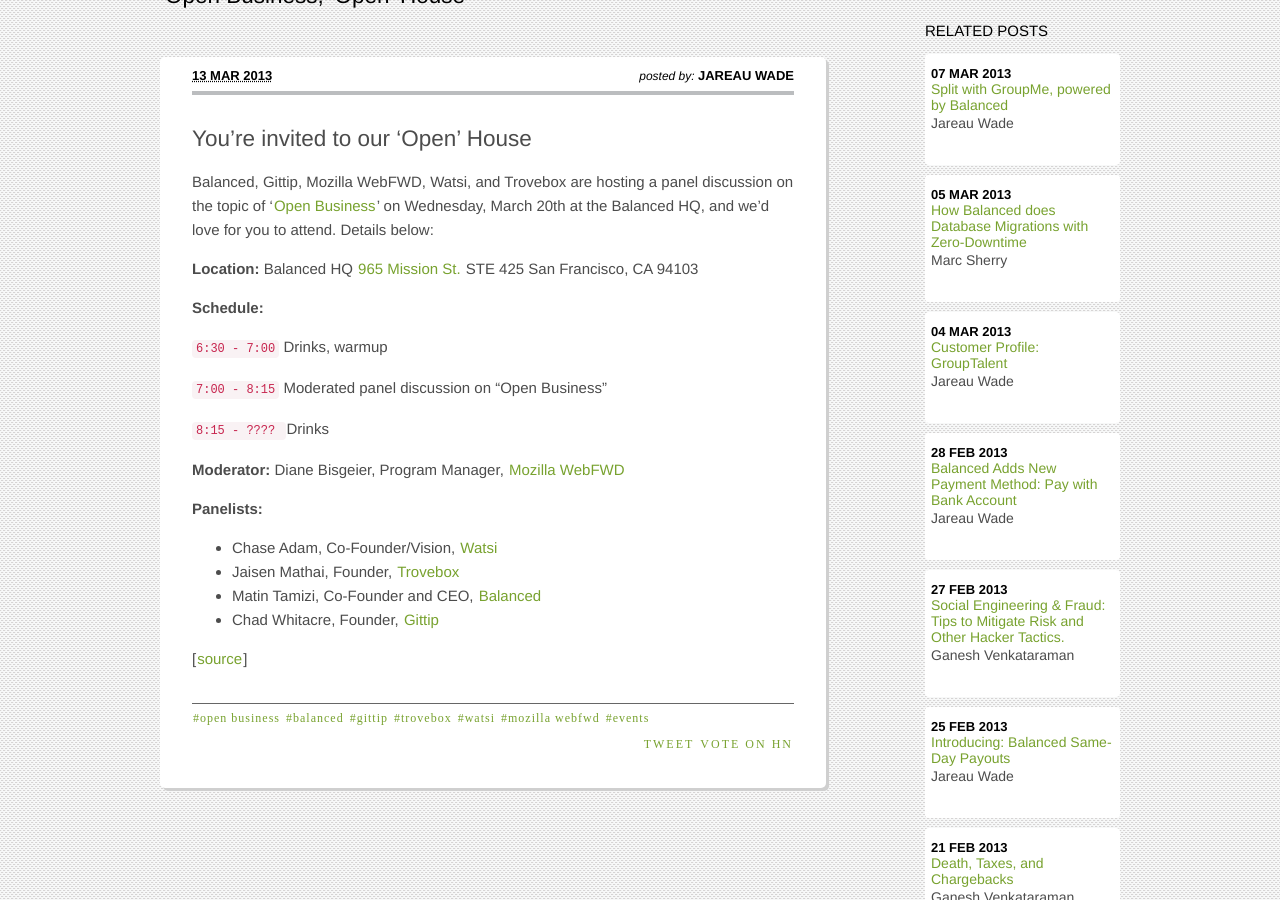
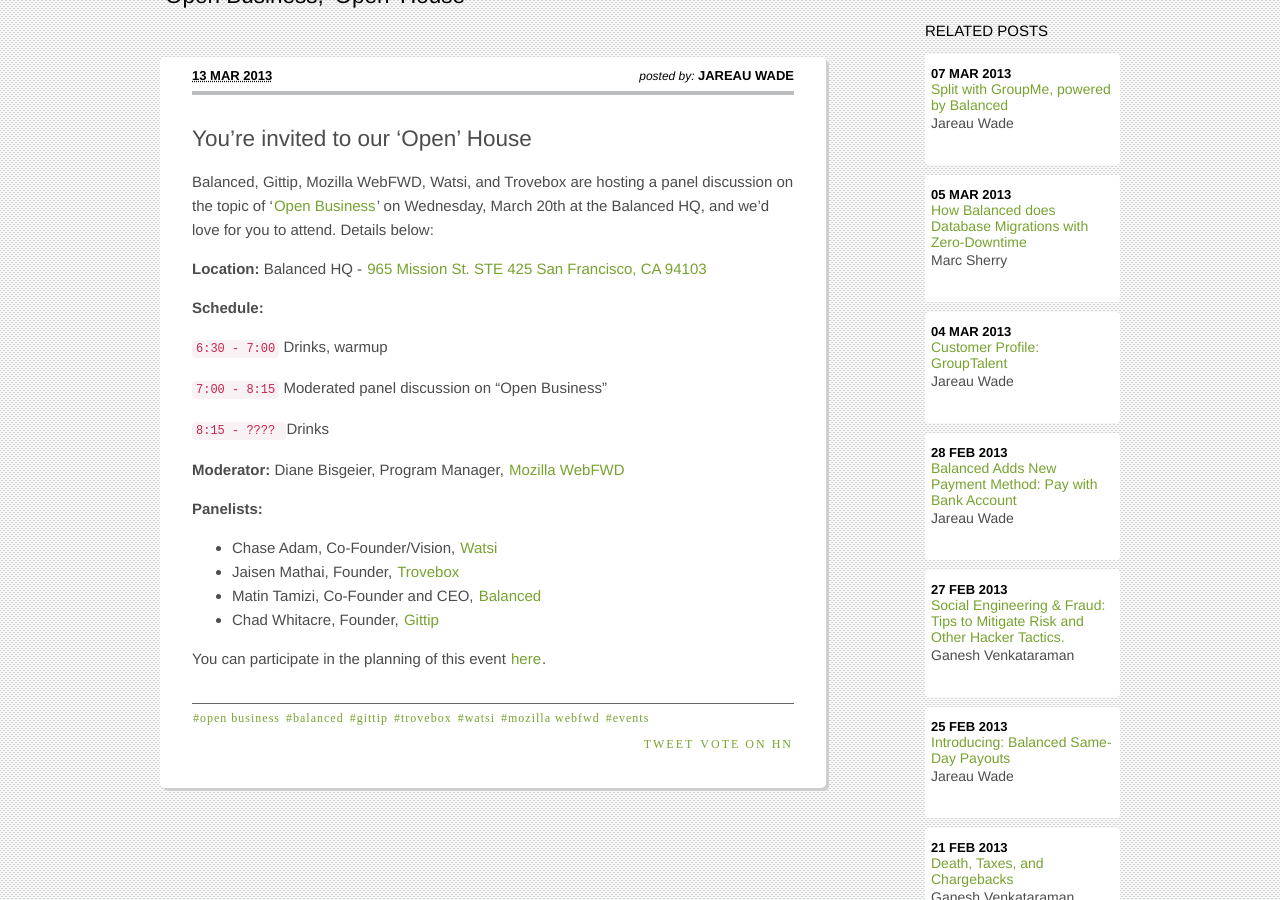
Before and after one commit to balanced/balanced.github.com, a Jekyll site: the page built from _posts/2013-03-13-open-business-open-house.md, in a window 1280 px wide and 900 px high, scrolled down 345 px. Built offline with Jekyll 4.4.1, drawn with Linux system fonts in a browser that asks for light colours; nearby versions of some CDN libraries; library files that are not in the unit come from our copies; Markdown is read by kramdown in place of the engine named in the settings; comment, search, counter and statistics services are not loaded.

Commit message:
Update 2013-03-13-open-business-open-house.md

```diff
--- a/_posts/2013-03-13-open-business-open-house.md
+++ b/_posts/2013-03-13-open-business-open-house.md
@@ -17,10 +17,9 @@
 Balanced, Gittip, Mozilla WebFWD, Watsi, and Trovebox are hosting a panel discussion on the topic of '[Open Business](https://en.wikipedia.org/wiki/Open_business)' on Wednesday, March 20th at the Balanced HQ, and we'd love for you to attend. Details below:
 
 **Location:**
-Balanced HQ
-[965 Mission St.](https://maps.google.com/maps?q=965+mission+street+san+francisco&ie=UTF8&hq=&hnear=965+Mission+St,+San+Francisco,+California+94103&gl=us&t=m&z=16&vpsrc=0&iwloc=A)
+Balanced HQ - [965 Mission St.
 STE 425
-San Francisco, CA 94103
+San Francisco, CA 94103](https://maps.google.com/maps?q=965+mission+street+san+francisco&ie=UTF8&hq=&hnear=965+Mission+St,+San+Francisco,+California+94103&gl=us&t=m&z=16&vpsrc=0&iwloc=A)
 
 **Schedule:**
 
@@ -39,4 +38,4 @@
  - Matin Tamizi, Co-Founder and CEO, [Balanced](https://www.balancedpayments.com/)
  - Chad Whitacre, Founder, [Gittip](https://www.gittip.com/)
 
-[[source](https://github.com/balanced/balanced.github.com/issues/18)]
+You can participate in the planning of this event [here](https://github.com/balanced/balanced.github.com/issues/18).
```
